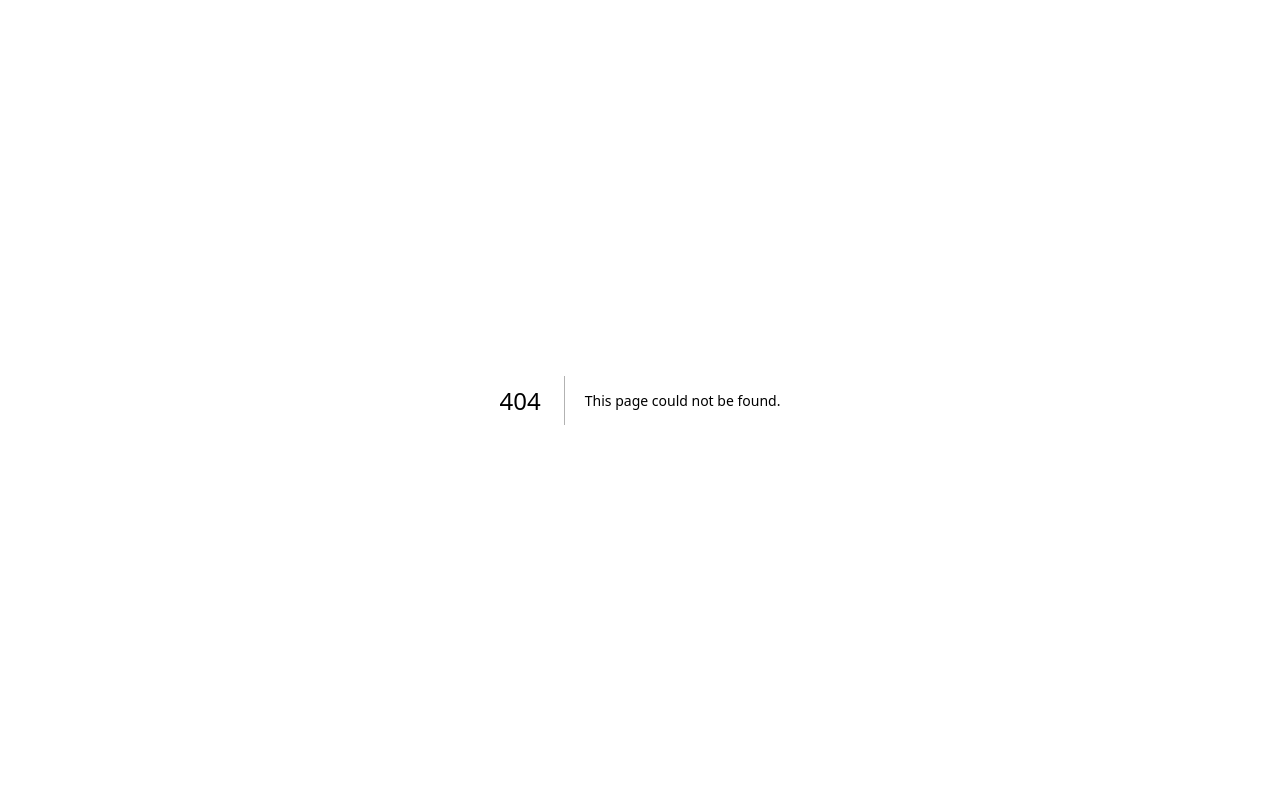
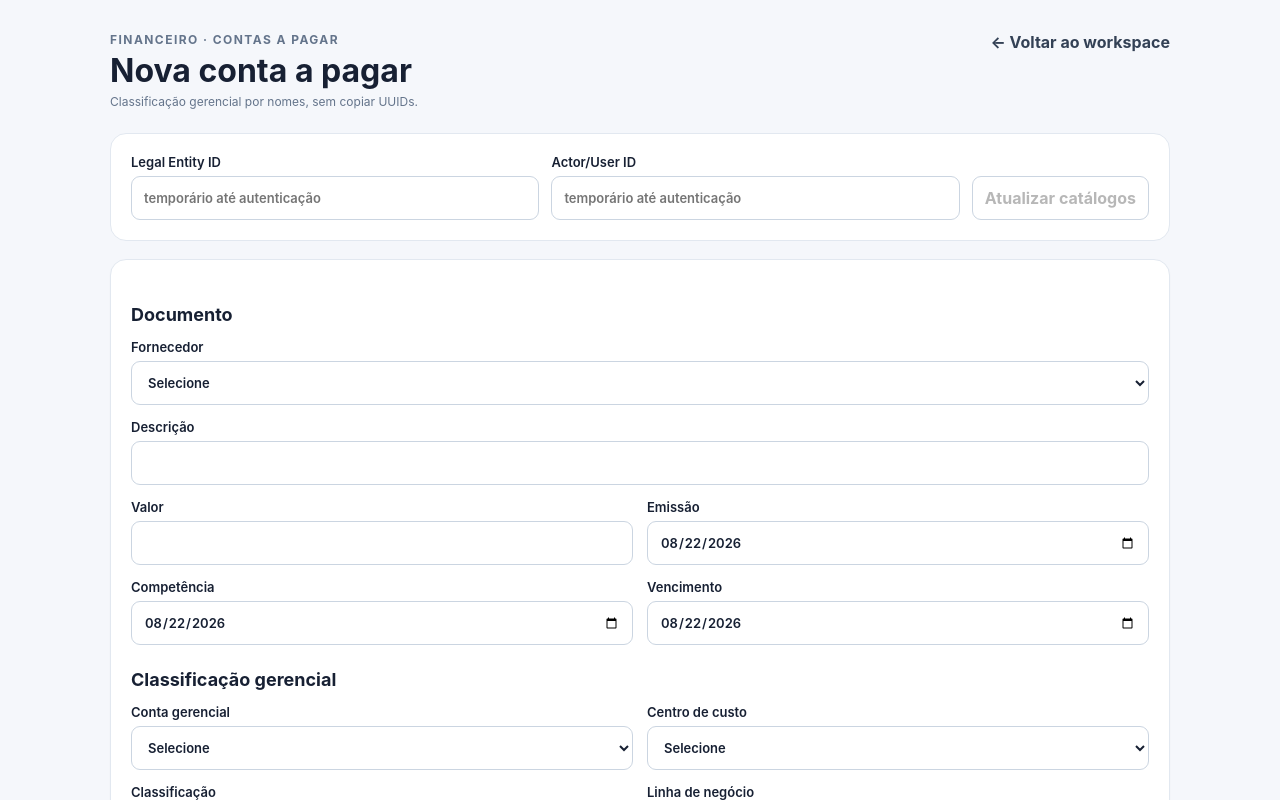
Before and after one commit to vinicius-cespedes/aritech-plataform, a Next.js app in the folder apps/web/: page /payables/new in a window 1280 px wide. Before the commit this address had no page. Shown: the top 800 px of the page. Built offline with nearby package versions, Linux system fonts and the light colour scheme; no server answers.

Commit message:
feat(web): add catalog-driven payable form

```diff
--- /dev/null
+++ b/apps/web/app/payables/new/page.tsx
@@ -0,0 +1,37 @@
+'use client';
+
+import { FormEvent, useEffect, useState } from 'react';
+
+type Item = { id:string; code?:string; name:string; institutionName?:string; type?:string };
+type Catalogs = { managementAccounts:Item[]; costCenters:Item[]; businessLines:Item[]; projects:Item[]; financialAccounts:Item[]; paymentTerms:Item[] };
+type Supplier = { id:string; legalName:string; tradeName?:string };
+
+const apiBase = process.env.NEXT_PUBLIC_API_URL ? `${process.env.NEXT_PUBLIC_API_URL}/api` : 'http://localhost:3001/api';
+
+export default function NewPayablePage(){
+  const today=new Date().toISOString().slice(0,10);
+  const [legalEntityId,setLegalEntityId]=useState('');
+  const [actorId,setActorId]=useState('');
+  const [catalogs,setCatalogs]=useState<Catalogs|null>(null);
+  const [suppliers,setSuppliers]=useState<Supplier[]>([]);
+  const [message,setMessage]=useState('');
+  const [error,setError]=useState('');
+  const [form,setForm]=useState({supplierId:'',description:'',originalAmount:'',issueDate:today,competenceDate:today,dueDate:today,managementAccountId:'',costCenterId:'',businessLineId:'',projectId:'',costDirectness:'INDIRECT'});
+
+  async function api<T>(path:string,init?:RequestInit){const r=await fetch(`${apiBase}${path}`,{...init,headers:{'Content-Type':'application/json',...(init?.headers||{})}});const b=await r.json();if(!r.ok)throw new Error(b?.message||'Falha na API');return b as T}
+  async function load(){setError('');try{const [c,s]=await Promise.all([api<Catalogs>(`/financial/catalogs?legalEntityId=${legalEntityId}`),api<Supplier[]>(`/financial/suppliers?legalEntityId=${legalEntityId}`)]);setCatalogs(c);setSuppliers(s)}catch(e){setError(e instanceof Error?e.message:'Erro ao carregar catálogos')}}
+  useEffect(()=>{if(legalEntityId)void load()},[legalEntityId]);
+
+  async function submit(e:FormEvent){e.preventDefault();setError('');setMessage('');if(form.costDirectness==='DIRECT'&&(!form.businessLineId||!form.projectId)){setError('Custos diretos exigem linha de negócio e projeto.');return}try{await api('/financial/payables',{method:'POST',body:JSON.stringify({legalEntityId,supplierId:form.supplierId,description:form.description,competenceDate:form.competenceDate,issueDate:form.issueDate,originalAmount:form.originalAmount,currency:'BRL',sourceType:'MANUAL_ENTRY',createdBy:actorId,installments:[{dueDate:form.dueDate,amount:form.originalAmount}],allocations:[{managementAccountId:form.managementAccountId,costCenterId:form.costCenterId,businessLineId:form.businessLineId||undefined,projectId:form.projectId||undefined,amount:form.originalAmount,economicNature:'OPERATING_EXPENSE',costDirectness:form.costDirectness}]})});setMessage('Conta a pagar criada com sucesso.')}catch(e){setError(e instanceof Error?e.message:'Erro ao salvar')}
+  }
+
+  const Select=({label,value,onChange,items,required=true,disabled=false,placeholder='Selecione'}:{label:string;value:string;onChange:(v:string)=>void;items:Item[];required?:boolean;disabled?:boolean;placeholder?:string})=><label className="field"><span>{label}</span><select value={value} onChange={e=>onChange(e.target.value)} required={required} disabled={disabled}><option value="">{placeholder}</option>{items.map(i=><option key={i.id} value={i.id}>{i.code?`${i.code} · `:''}{i.name}</option>)}</select></label>;
+
+  return <main className="wrap"><header><div><p className="eyebrow">Financeiro · Contas a pagar</p><h1>Nova conta a pagar</h1><p className="muted">Classificação gerencial por nomes, sem copiar UUIDs.</p></div><a href="/">← Voltar ao workspace</a></header>
+    <section className="env"><label>Legal Entity ID<input value={legalEntityId} onChange={e=>setLegalEntityId(e.target.value)} placeholder="temporário até autenticação"/></label><label>Actor/User ID<input value={actorId} onChange={e=>setActorId(e.target.value)} placeholder="temporário até autenticação"/></label><button type="button" onClick={load} disabled={!legalEntityId}>Atualizar catálogos</button></section>
+    {error&&<div className="error">{error}</div>}{message&&<div className="success">{message}</div>}
+    <form onSubmit={submit} className="card"><h2>Documento</h2><div className="grid"><label className="field full"><span>Fornecedor</span><select required value={form.supplierId} onChange={e=>setForm({...form,supplierId:e.target.value})}><option value="">Selecione</option>{suppliers.map(s=><option key={s.id} value={s.id}>{s.legalName}{s.tradeName?` · ${s.tradeName}`:''}</option>)}</select></label><label className="field full"><span>Descrição</span><input required value={form.description} onChange={e=>setForm({...form,description:e.target.value})}/></label><label className="field"><span>Valor</span><input required inputMode="decimal" value={form.originalAmount} onChange={e=>setForm({...form,originalAmount:e.target.value})}/></label><label className="field"><span>Emissão</span><input type="date" value={form.issueDate} onChange={e=>setForm({...form,issueDate:e.target.value})}/></label><label className="field"><span>Competência</span><input required type="date" value={form.competenceDate} onChange={e=>setForm({...form,competenceDate:e.target.value})}/></label><label className="field"><span>Vencimento</span><input required type="date" value={form.dueDate} onChange={e=>setForm({...form,dueDate:e.target.value})}/></label></div>
+      <h2>Classificação gerencial</h2><div className="grid"><Select label="Conta gerencial" value={form.managementAccountId} onChange={v=>setForm({...form,managementAccountId:v})} items={catalogs?.managementAccounts||[]}/><Select label="Centro de custo" value={form.costCenterId} onChange={v=>setForm({...form,costCenterId:v})} items={catalogs?.costCenters||[]}/><label className="field"><span>Classificação</span><select value={form.costDirectness} onChange={e=>setForm({...form,costDirectness:e.target.value})}><option value="INDIRECT">Indireto</option><option value="DIRECT">Direto</option></select></label><Select label="Linha de negócio" required={form.costDirectness==='DIRECT'} value={form.businessLineId} onChange={v=>setForm({...form,businessLineId:v})} items={catalogs?.businessLines||[]}/><Select label="Projeto" required={form.costDirectness==='DIRECT'} value={form.projectId} onChange={v=>setForm({...form,projectId:v})} items={catalogs?.projects||[]} disabled={!catalogs?.projects.length} placeholder={catalogs?.projects.length?'Selecione':'Cadastro de projetos será o próximo módulo'}/></div>
+      <div className="actions"><button className="primary" disabled={!catalogs}>Salvar conta a pagar</button></div></form>
+    <style jsx>{`*{box-sizing:border-box}.wrap{max-width:1100px;margin:0 auto;padding:32px 20px 64px;color:#172033}header{display:flex;justify-content:space-between;gap:24px;align-items:flex-start;margin-bottom:24px}h1{font-size:32px;margin:4px 0}h2{font-size:18px;margin:24px 0 14px}.eyebrow{font-size:12px;text-transform:uppercase;letter-spacing:.12em;font-weight:700;color:#64748b}.muted{color:#64748b}.env,.card{border:1px solid #e2e8f0;border-radius:16px;background:#fff;padding:20px}.env{display:grid;grid-template-columns:1fr 1fr auto;gap:12px;align-items:end;margin-bottom:18px}.env label,.field{display:flex;flex-direction:column;gap:6px;font-size:13px;font-weight:600}.grid{display:grid;grid-template-columns:repeat(2,minmax(0,1fr));gap:14px}.full{grid-column:1/-1}input,select,button{min-height:44px;border:1px solid #cbd5e1;border-radius:9px;padding:10px 12px;font:inherit;background:#fff}select:disabled{background:#f1f5f9;color:#64748b}button{cursor:pointer;font-weight:700}.primary{background:#172033;color:white;border-color:#172033}.actions{display:flex;justify-content:flex-end;margin-top:24px}.error,.success{padding:12px 14px;border-radius:10px;margin-bottom:14px}.error{background:#fef2f2;color:#991b1b}.success{background:#f0fdf4;color:#166534}a{color:#334155;font-weight:700;text-decoration:none}@media(max-width:700px){header{flex-direction:column}.env,.grid{grid-template-columns:1fr}.full{grid-column:auto}}`}</style></main>
+}
```
